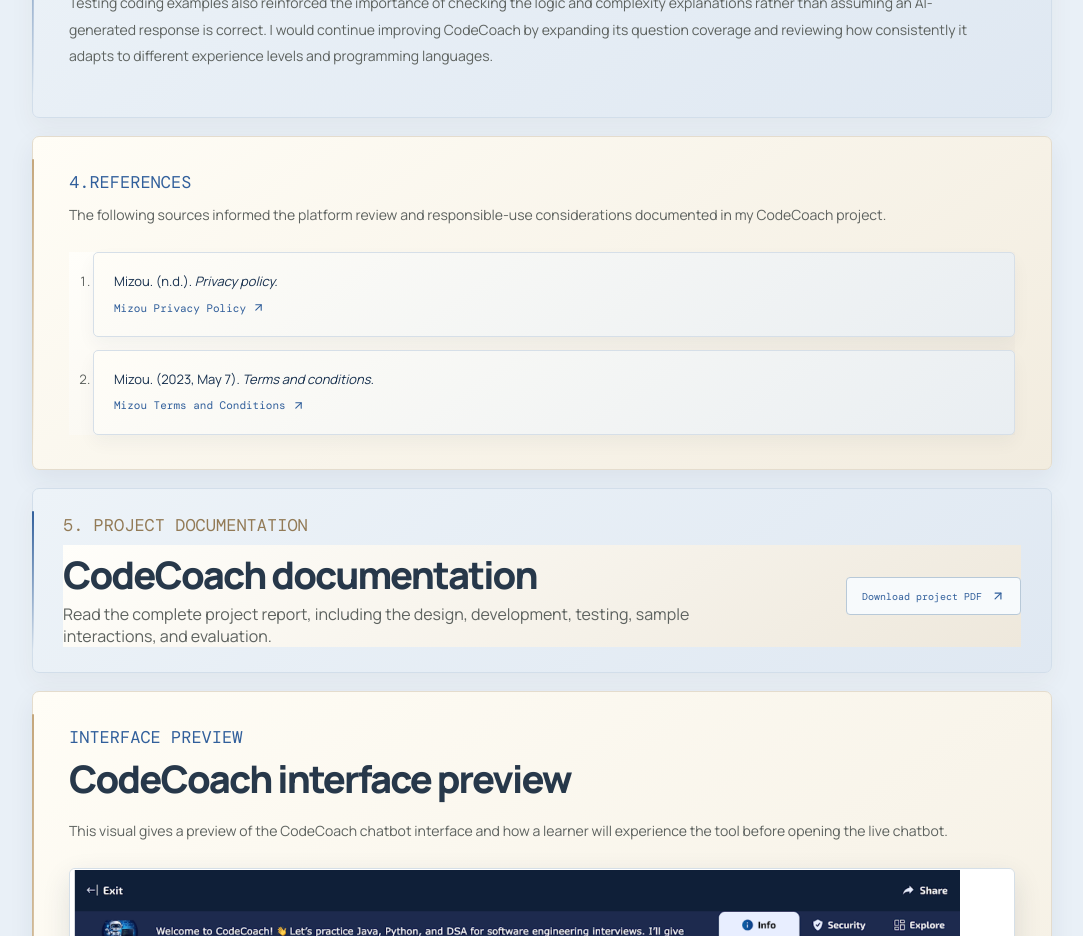
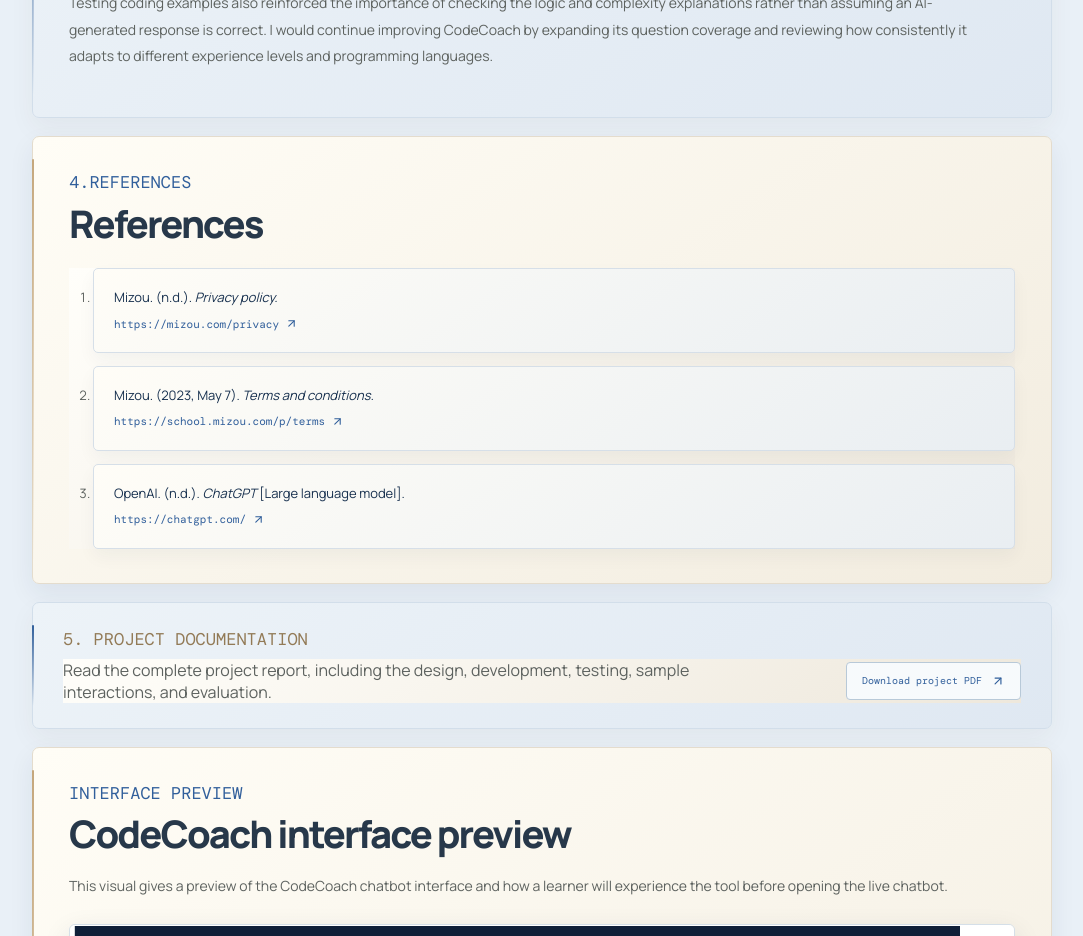
Before and after one commit to AnushaKallempudi12/portfolio, a Next.js app: page /portfolio/artifacts/codecoach in a window 1280 px wide. Shown: the part 4500-5436 px from the top of the page, without its empty margins (98-1181 px from the left). Built offline with nearby package versions, Linux system fonts and the light colour scheme.

Commit message:
Update CodeCoach artifact references and documentation section

```diff
--- a/src/app/artifacts/codecoach/page.jsx
+++ b/src/app/artifacts/codecoach/page.jsx
@@ -133,8 +133,8 @@ export default function CodeCoachPage(){
    </section>
    <section className="detail-section"><p className="detail-index">3.2 RELEVANCE</p><p>CodeCoach is relevant to learners preparing for software engineering interviews because it combines coding practice with explanations of problem-solving decisions. The hint-first approach also supports independent learning that can transfer to coursework, technical assessments, and interview preparation. Its focus on reasoning and complexity analysis is useful for learners who need to explain not only what solution they chose, but why it works.</p></section>
    <section className="detail-section codecoach-feature-panel"><p className="detail-index">REFLECTION</p><h2>What I learned</h2><p>Building CodeCoach helped me understand that a useful educational chatbot needs more than correct answers. It needs clear instructions, an appropriate level of guidance, and a way to encourage learners to think independently. Designing the hint-first flow made me pay closer attention to how much information to reveal and when to reveal it.</p><p>Testing coding examples also reinforced the importance of checking the logic and complexity explanations rather than assuming an AI-generated response is correct. I would continue improving CodeCoach by expanding its question coverage and reviewing how consistently it adapts to different experience levels and programming languages.</p></section>
-   <section className="detail-section"><p className="detail-index">4.REFERENCES</p><p>The following sources informed the platform review and responsible-use considerations documented in my CodeCoach project.</p><ol className="codecoach-reference-list"><li><span>Mizou. (n.d.). <em>Privacy policy.</em></span><a href="https://mizou.com/privacy" target="_blank" rel="noreferrer">Mizou Privacy Policy <ArrowUpRight size={13}/></a></li><li><span>Mizou. (2023, May 7). <em>Terms and conditions.</em></span><a href="https://school.mizou.com/p/terms" target="_blank" rel="noreferrer">Mizou Terms and Conditions <ArrowUpRight size={13}/></a></li></ol></section>
-   <section className="detail-section codecoach-document-download"><p className="detail-index">5. PROJECT DOCUMENTATION</p><div className="codecoach-document-row"><div><h2>CodeCoach documentation</h2><p>Read the complete project report, including the design, development, testing, sample interactions, and evaluation.</p></div><a className="codecoach-download-link" href="/portfolio/documents/CodeCoach.pdf" download>Download project PDF <ArrowUpRight size={14}/></a></div></section>
+   <section className="detail-section"><p className="detail-index">4.REFERENCES</p><h2>References</h2><ol className="codecoach-reference-list"><li><span>Mizou. (n.d.). <em>Privacy policy.</em></span><a href="https://mizou.com/privacy" target="_blank" rel="noreferrer">https://mizou.com/privacy <ArrowUpRight size={13}/></a></li><li><span>Mizou. (2023, May 7). <em>Terms and conditions.</em></span><a href="https://school.mizou.com/p/terms" target="_blank" rel="noreferrer">https://school.mizou.com/p/terms <ArrowUpRight size={13}/></a></li><li><span>OpenAI. (n.d.). <em>ChatGPT</em> [Large language model].</span><a href="https://chatgpt.com/" target="_blank" rel="noreferrer">https://chatgpt.com/ <ArrowUpRight size={13}/></a></li></ol></section>
+   <section className="detail-section codecoach-document-download"><p className="detail-index">5. PROJECT DOCUMENTATION</p><div className="codecoach-document-row"><div><p>Read the complete project report, including the design, development, testing, sample interactions, and evaluation.</p></div><a className="codecoach-download-link" href="/portfolio/documents/CodeCoach.pdf" download>Download project PDF <ArrowUpRight size={14}/></a></div></section>
    <section className="detail-section detail-original-evidence"><p className="detail-index">INTERFACE PREVIEW</p><h2>CodeCoach interface preview</h2><p>This visual gives a preview of the CodeCoach chatbot interface and how a learner will experience the tool before opening the live chatbot.</p><img className="detail-artifact-image" src="/portfolio/images/codecoach.png" alt="Visual preview of the CodeCoach chatbot interface" loading="lazy"/></section>
    <section className="detail-cta"><div><p className="detail-index">EXPLORE THE LIVE CHATBOT</p><h2>Continue with CodeCoach</h2><p>Open the interactive chatbot to try the original interview-practice experience.</p></div><div className="detail-actions"><a className="detail-primary" href="https://mizou.com/preview-bot?ID=164096" target="_blank" rel="noreferrer">Launch CodeCoach <ArrowUpRight size={14}/></a></div></section>
   </div>
```
